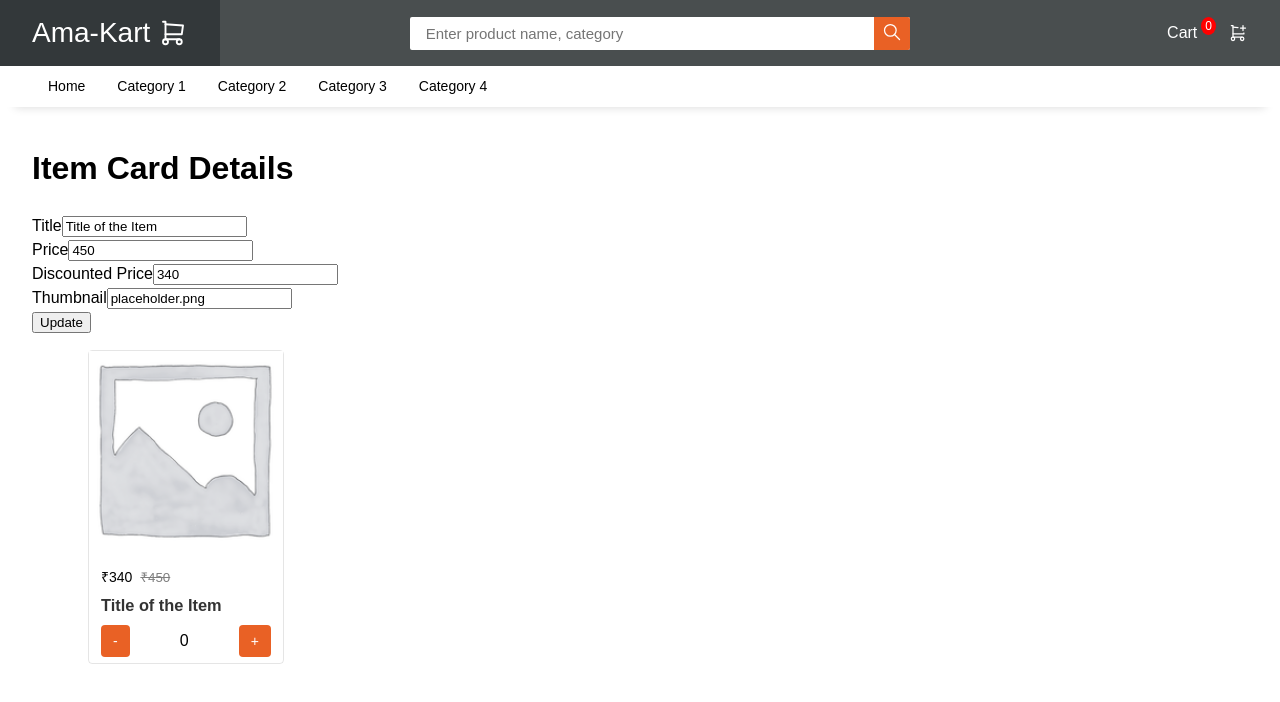
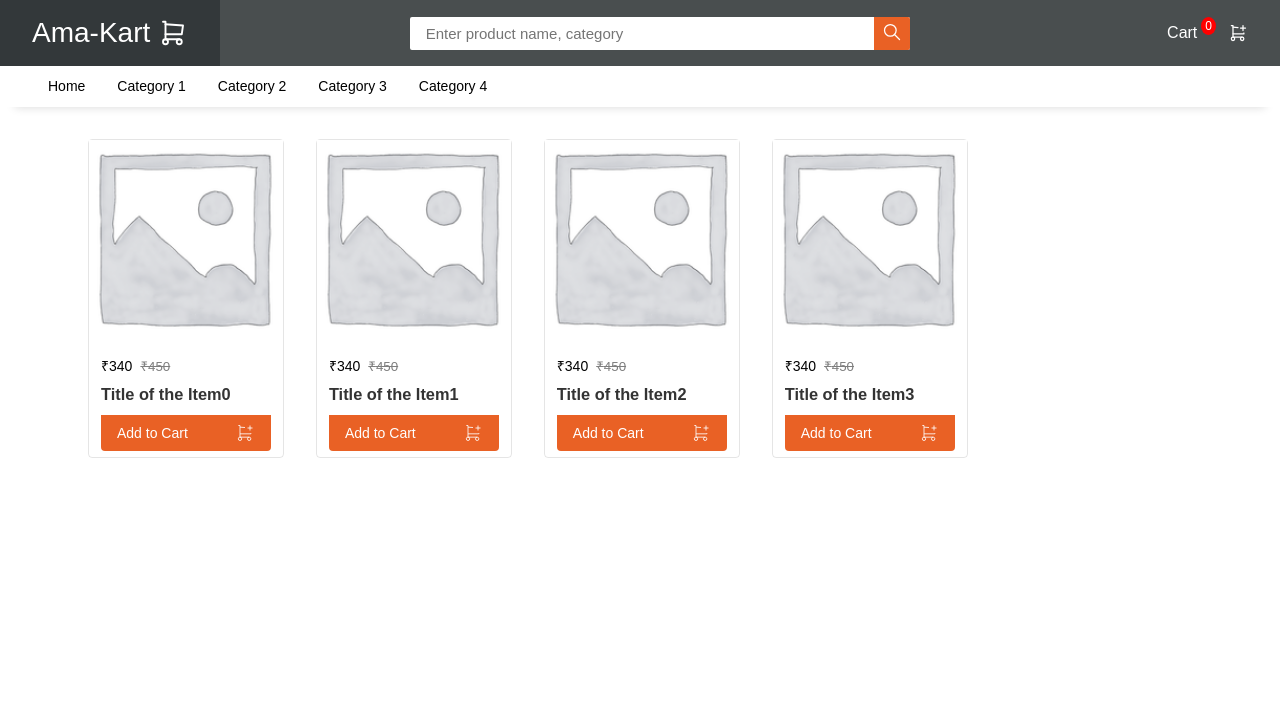
Before and after one commit to rajesh-ranjan-git/Ama-Kart, a React (Vite) app: page / in a window 1280 px wide. Shown: the top 702 px of the page. Built offline with nearby package versions, Linux system fonts and the light colour scheme; a web font is replaced by a local one.

Commit message:
Conditional Re-render

```diff
--- a/src/components/Products/ListItem.jsx
+++ b/src/components/Products/ListItem.jsx
@@ -15,6 +15,7 @@ const ListItem = ({ data }) => {
       setCounter(counter - 1);
     }
   };
+
   return (
     <div className={"item-card"}>
       <img
@@ -32,10 +33,12 @@ const ListItem = ({ data }) => {
         <div className={"title"}>
           <h3>{data.title}</h3>
         </div>
-        {/* <button className={"cart-add"} onClick={handleClick}>
+        {counter < 1 ? (
+          <button className={"cart-add"} onClick={increaseCounterByOne}>
             <span>Add to Cart</span>
             <img src={AddToCartIcon} alt="CartIcon" />
-        </button> */}
+          </button>
+        ) : (
           <div className={"cart-addon"}>
             <button onClick={decreaseCounterByOne}>
               <span>-</span>
@@ -45,6 +48,7 @@ const ListItem = ({ data }) => {
               <span>+</span>
             </button>
           </div>
+        )}
       </div>
     </div>
   );
--- a/src/components/Products/Products.jsx
+++ b/src/components/Products/Products.jsx
@@ -3,24 +3,47 @@ import ListItem from "./ListItem";
 import { useState } from "react";
 
 const Products = () => {
-  const [item, setItem] = useState({
-    id: 0,
-    discountedPrice: 340,
-    price: 450,
-    title: "Title of the Item",
-    thumbnail: "placeholder.png",
-  });
+  const [items, setItems] = useState([
+    {
+      id: 0,
+      discountedPrice: 340,
+      price: 450,
+      title: "Title of the Item0",
+      thumbnail: "placeholder.png",
+    },
+    {
+      id: 1,
+      discountedPrice: 340,
+      price: 450,
+      title: "Title of the Item1",
+      thumbnail: "placeholder.png",
+    },
+    {
+      id: 2,
+      discountedPrice: 340,
+      price: 450,
+      title: "Title of the Item2",
+      thumbnail: "placeholder.png",
+    },
+    {
+      id: 3,
+      discountedPrice: 340,
+      price: 450,
+      title: "Title of the Item3",
+      thumbnail: "placeholder.png",
+    },
+  ]);
 
   const handleInput = (event) => {
-    setItem({
-      ...item,
+    setItems({
+      ...items,
       [event.target.name]: event.target.value,
     });
   };
 
   const submitForm = (event) => {
     event.preventDefault();
-    if (item.discountedPrice > item.price) {
+    if (items.discountedPrice > items.price) {
       alert("Discounted price cannot be greater than price.");
       return;
     }
@@ -28,15 +51,17 @@ const Products = () => {
 
   return (
     <div className={"product-list"}>
-      <div className={"form"}>
+      {/* <div className={"form"}>
         <InputForm
-          item={item}
+          item={items}
           onChangeInput={handleInput}
           onFormSubmit={submitForm}
         />
-      </div>
+      </div> */}
       <div className={"product-list--wrapper"}>
-        <ListItem data={item}></ListItem>
+        {items.map((item) => {
+          return <ListItem data={item} key={item.id} />;
+        })}
       </div>
     </div>
   );
```
Lines whose indentation alone changed are shown as unchanged.
